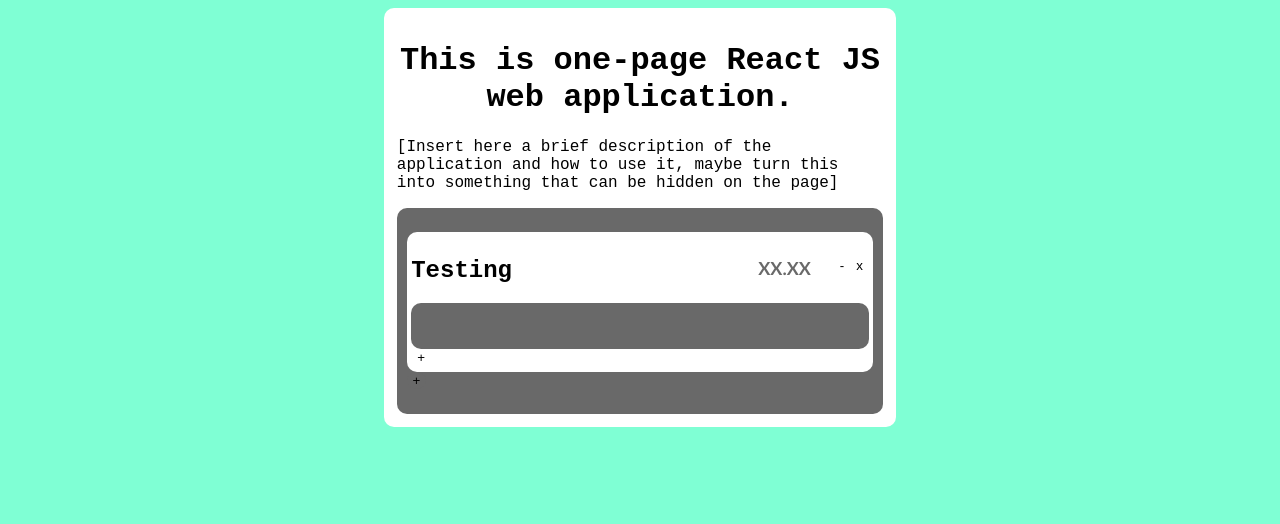
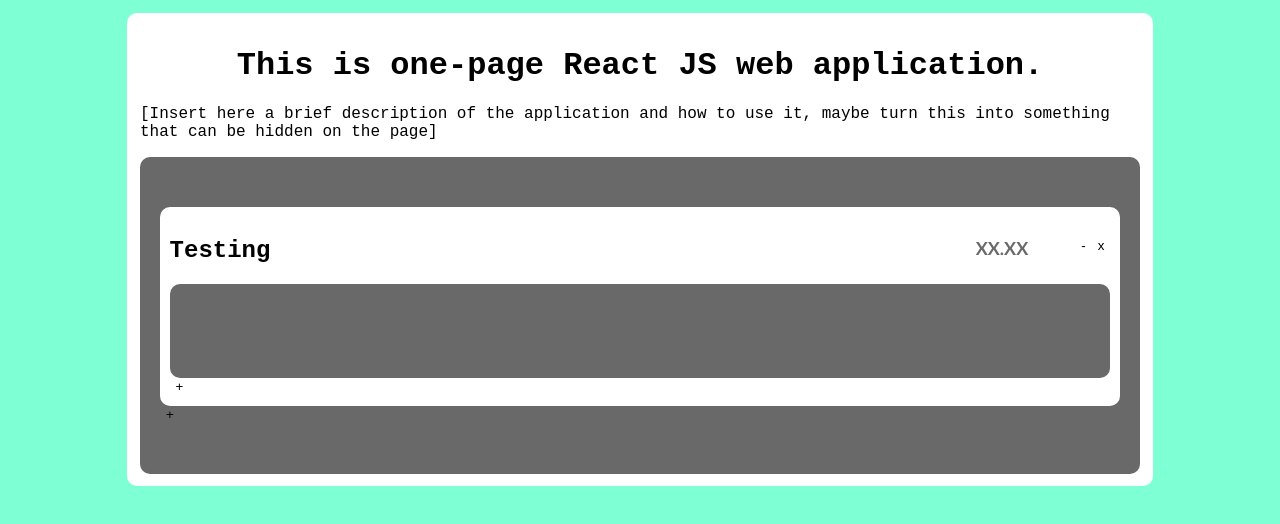
Before and after one commit to yomottoe/gradeCalculator, a React (Create React App) app in the folder grade_calculator/: page / in a window 1280 px wide. Shown: the top 524 px of the page. Built offline with nearby package versions, Linux system fonts and the light colour scheme.

Commit message:
prepping form for backend
and form submission. Kind of works, but does not implement itself in other components

```diff
--- a/grade_calculator/src/components/AddAssignmentModal.js
+++ b/grade_calculator/src/components/AddAssignmentModal.js
@@ -1,18 +1,28 @@
 import { useState } from "react";
 
 function AddAssignmentModal(props) {
+    function submitForm(event) {
+        event.preventDefault();
+        console.log("DEBUG: Submitting form...")
+
+
+    }
+
     return(
         <div className="backdrop">
             <div className="modal">
                 <h2>Add Assignment<button className="delete" onClick={props.onClick}>x</button></h2>
 
-                <label HTMLfor="name">Assignment Name</label>
-                <input type="text" required id="name"></input>
+                <form onSubmit={submitForm}>
+                    <label HTMLfor="name">Assignment Name</label>
+                    <input type="text" required id="name"></input>
 
-                <label HTMLfor="grade">Grade</label>
-                <input type="text" required id="grade"></input>
+                    <label HTMLfor="grade">Grade</label>
+                    <input type="text" required id="grade"></input>
 
-                <button>Add Assignment</button>
+                    <button>Add Assignment</button>
+                </form>
+
             </div>
         </div>
     );
--- a/grade_calculator/src/components/AddCourseModal.js
+++ b/grade_calculator/src/components/AddCourseModal.js
@@ -1,15 +1,22 @@
 import { useState } from "react";
 
 function AddCourseModal(props) {
+    function submitForm(event) {
+        event.preventDefault();
+        console.log("DEBUG: Submitting form....")
+    }
+
     return(
         <div className="backdrop">
             <div className="modal">
                 <h2>Add Course<button className="delete" onClick={props.onClick}>x</button></h2>
 
-                <label HTMLfor="name">Course Name</label>
-                <input type="text" required id="name"></input>
+                <form onSubmit={submitForm}>
+                    <label HTMLfor="name">Course Name</label>
+                    <input type="text" required id="name"></input>
+                    <button>Add Course</button>
+                </form>
 
-                <button>Add Course</button>
             </div>
         </div>
     );
--- a/grade_calculator/src/index.css
+++ b/grade_calculator/src/index.css
@@ -8,8 +8,8 @@ h2 {
 }
 
 body {
-  margin-left: 30%;
-  margin-right: 30%;
+  width: 1000px;
+  margin: 1% auto;
   padding-top: 1%;
   padding: 1%;
   font-family: 'Courier New', Courier, monospace;
@@ -67,11 +67,11 @@ div.backdrop {
 
 button {
   border: 0;
-  border-radius: 50%;
 }
 
 button.add {
   background-color: inherit;
+  border-radius: 50%;
 }
 
 button.add:hover {
@@ -81,6 +81,7 @@ button.add:hover {
 button.delete {
   background-color: inherit;
   float: right;
+  border-radius: 50%;
 }
 
 button.delete:hover {
@@ -90,6 +91,7 @@ button.delete:hover {
 button.minimize {
   background-color: inherit;
   float: right;
+  border-radius: 50%;
 }
 
 button.minimize:hover {
```
